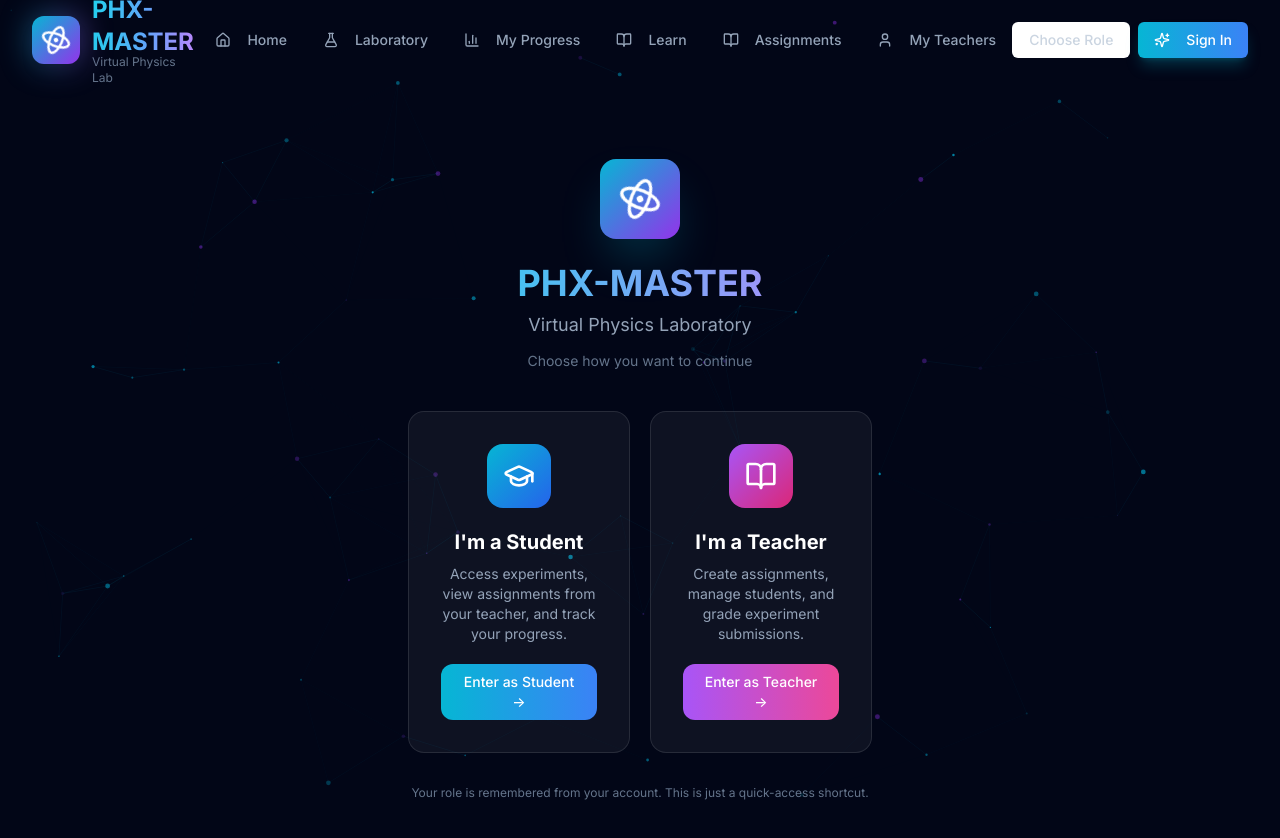
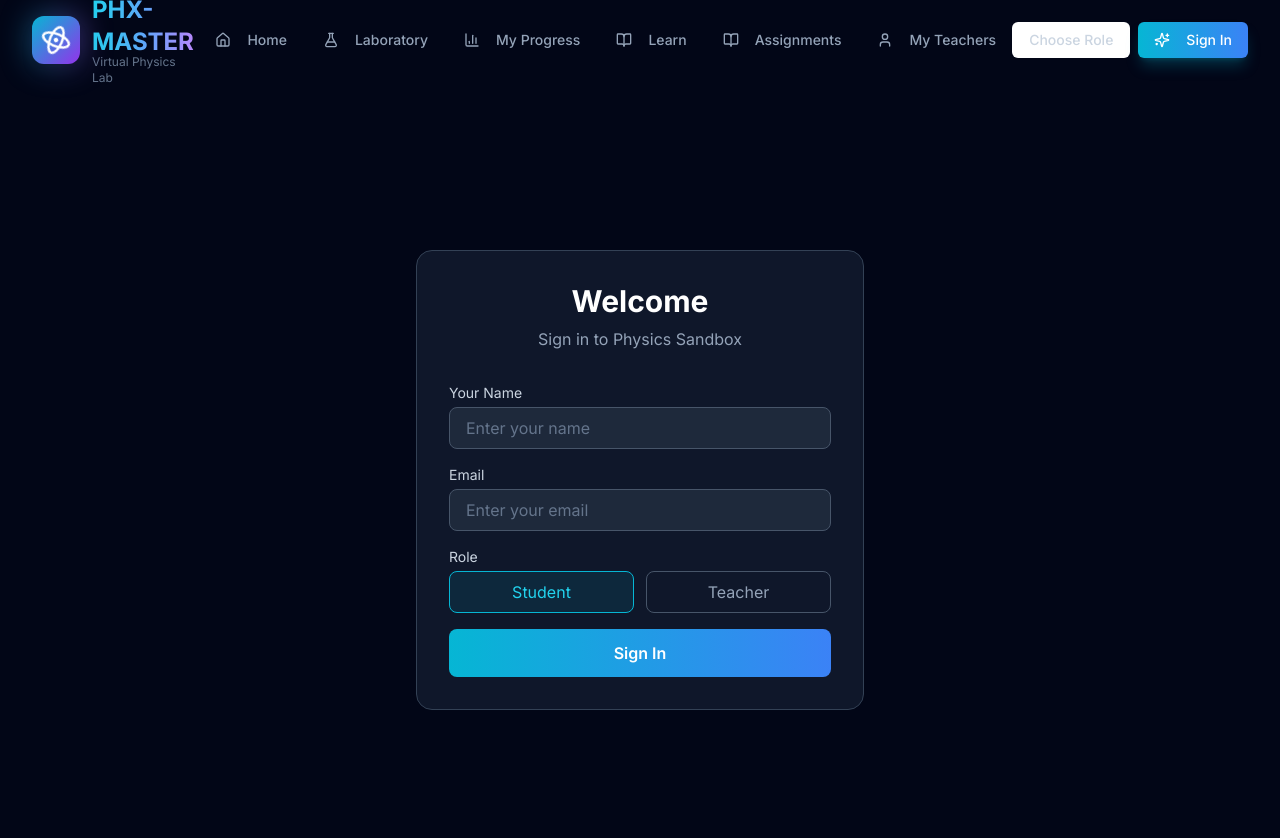
Before and after one commit to dilipkumarmamidi02-star/physics-sandbox, a React (Vite) app: page /#/RoleSelect in a window 1280 px wide. Shown: the top 838 px of the page. Built offline with nearby package versions, Linux system fonts and the light colour scheme.

Commit message:
Add proper sign in page

```diff
--- a/src/components/physics/Navbar.jsx
+++ b/src/components/physics/Navbar.jsx
@@ -237,7 +237,7 @@ export default function Navbar() {
                     </Button>
                   </Link>
                   <Button
-                    onClick={() => (window.location.href = "/ConnectTeacher")}
+                    onClick={() => (window.location.href = "/#/ConnectTeacher")}
                     className="bg-gradient-to-r from-cyan-500 to-blue-500 hover:from-cyan-600 hover:to-blue-600 text-white shadow-lg shadow-cyan-500/25"
                   >
                     <Sparkles className="w-4 h-4 mr-2" />
--- a/src/lib/AuthContext.jsx
+++ b/src/lib/AuthContext.jsx
@@ -1,52 +1,36 @@
-import React, { createContext, useState, useContext, useEffect } from 'react';
+import React, { createContext, useContext, useState, useEffect } from 'react';
 
-const AuthContext = createContext();
-
-// Simple localStorage-based auth (no external service needed)
-const LOCAL_USER_KEY = 'physics_sandbox_user';
+const AuthContext = createContext(null);
 
 export function AuthProvider({ children }) {
   const [user, setUser] = useState(null);
-  const [isLoadingAuth, setIsLoadingAuth] = useState(true);
 
   useEffect(() => {
-    // Load user from localStorage on mount
-    try {
-      const stored = localStorage.getItem(LOCAL_USER_KEY);
-      if (stored) {
-        setUser(JSON.parse(stored));
-      }
-    } catch (e) {
-      // ignore
+    const saved = localStorage.getItem('physics_sandbox_user');
+    if (saved) {
+      try { setUser(JSON.parse(saved)); } catch {}
     }
-    setIsLoadingAuth(false);
   }, []);
 
   const login = (userData) => {
-    const u = { ...userData, id: userData.id || Date.now().toString() };
+    const u = {
+      id: userData.email,
+      email: userData.email,
+      full_name: userData.name || userData.email.split('@')[0],
+      role: userData.role || 'student',
+      ...userData
+    };
+    localStorage.setItem('physics_sandbox_user', JSON.stringify(u));
     setUser(u);
-    localStorage.setItem(LOCAL_USER_KEY, JSON.stringify(u));
   };
 
   const logout = () => {
+    localStorage.removeItem('physics_sandbox_user');
     setUser(null);
-    localStorage.removeItem(LOCAL_USER_KEY);
   };
 
-  const isLoadingPublicSettings = false;
-  const authError = null;
-  const navigateToLogin = () => {};
-
   return (
-    <AuthContext.Provider value={{
-      user,
-      login,
-      logout,
-      isLoadingAuth,
-      isLoadingPublicSettings,
-      authError,
-      navigateToLogin,
-    }}>
+    <AuthContext.Provider value={{ user, login, logout, isAuthenticated: !!user }}>
       {children}
     </AuthContext.Provider>
   );
--- a/src/pages/RoleSelect.jsx
+++ b/src/pages/RoleSelect.jsx
@@ -1,69 +1,75 @@
-import React from 'react';
-import { Link } from 'react-router-dom';
-import { createPageUrl } from '@/utils';
+import React, { useState } from 'react';
+import { useAuth } from '@/lib/AuthContext';
 import { motion } from 'framer-motion';
-import AnimatedBackground from '@/components/physics/AnimatedBackground';
-import { Button } from '@/components/ui/button';
-import { GraduationCap, BookOpen, Atom } from 'lucide-react';
 
 export default function RoleSelect() {
+  const { login } = useAuth();
+  const [name, setName] = useState('');
+  const [email, setEmail] = useState('');
+  const [role, setRole] = useState('student');
+
+  const handleSignIn = () => {
+    if (!email) return alert('Please enter your email');
+    login({ name, email, role });
+    window.location.href = '/#/';
+  };
+
   return (
-    <div className="min-h-screen bg-slate-950 text-white flex flex-col items-center justify-center">
-      <AnimatedBackground />
-      <div className="relative z-10 w-full max-w-lg mx-auto px-6">
-        <motion.div initial={{ opacity: 0, y: 30 }} animate={{ opacity: 1, y: 0 }} className="text-center mb-10">
-          <div className="w-20 h-20 bg-gradient-to-br from-cyan-500 to-purple-600 rounded-2xl flex items-center justify-center mx-auto mb-6 shadow-2xl shadow-cyan-500/30">
-            <Atom className="w-10 h-10 text-white animate-spin-slow" />
+    <div className="min-h-screen bg-slate-950 flex items-center justify-center p-4">
+      <motion.div
+        initial={{ opacity: 0, y: 20 }}
+        animate={{ opacity: 1, y: 0 }}
+        className="bg-slate-900 border border-slate-700 rounded-2xl p-8 w-full max-w-md"
+      >
+        <h1 className="text-3xl font-bold text-white mb-2 text-center">Welcome</h1>
+        <p className="text-slate-400 text-center mb-8">Sign in to Physics Sandbox</p>
+
+        <div className="space-y-4">
+          <div>
+            <label className="text-slate-300 text-sm mb-1 block">Your Name</label>
+            <input
+              type="text"
+              value={name}
+              onChange={e => setName(e.target.value)}
+              placeholder="Enter your name"
+              className="w-full bg-slate-800 border border-slate-600 rounded-lg px-4 py-2 text-white placeholder-slate-500 focus:outline-none focus:border-cyan-500"
+            />
           </div>
-          <h1 className="text-4xl font-bold bg-gradient-to-r from-cyan-400 to-purple-400 bg-clip-text text-transparent mb-2">
-            PHX-MASTER
-          </h1>
-          <p className="text-slate-400 text-lg">Virtual Physics Laboratory</p>
-          <p className="text-slate-500 text-sm mt-3">Choose how you want to continue</p>
-        </motion.div>
-
-        <div className="grid grid-cols-1 sm:grid-cols-2 gap-5">
-          {/* Student */}
-          <motion.div initial={{ opacity: 0, x: -20 }} animate={{ opacity: 1, x: 0 }} transition={{ delay: 0.15 }}>
-            <Link to={createPageUrl('StudentAssignments')}>
-              <div className="group cursor-pointer bg-white/5 border border-white/10 hover:border-cyan-500/50 hover:bg-cyan-500/5 rounded-2xl p-8 text-center transition-all duration-300 hover:-translate-y-1 hover:shadow-xl hover:shadow-cyan-500/10">
-                <div className="w-16 h-16 bg-gradient-to-br from-cyan-500 to-blue-600 rounded-2xl flex items-center justify-center mx-auto mb-5 group-hover:shadow-lg group-hover:shadow-cyan-500/30 transition-shadow">
-                  <GraduationCap className="w-8 h-8 text-white" />
-                </div>
-                <h2 className="text-xl font-bold text-white mb-2">I'm a Student</h2>
-                <p className="text-slate-400 text-sm">Access experiments, view assignments from your teacher, and track your progress.</p>
-                <div className="mt-5">
-                  <span className="inline-block px-4 py-2 bg-gradient-to-r from-cyan-500 to-blue-500 text-white text-sm font-medium rounded-xl">
-                    Enter as Student →
-                  </span>
-                </div>
-              </div>
-            </Link>
-          </motion.div>
-
-          {/* Teacher */}
-          <motion.div initial={{ opacity: 0, x: 20 }} animate={{ opacity: 1, x: 0 }} transition={{ delay: 0.25 }}>
-            <Link to={createPageUrl('TeacherDashboard')}>
-              <div className="group cursor-pointer bg-white/5 border border-white/10 hover:border-purple-500/50 hover:bg-purple-500/5 rounded-2xl p-8 text-center transition-all duration-300 hover:-translate-y-1 hover:shadow-xl hover:shadow-purple-500/10">
-                <div className="w-16 h-16 bg-gradient-to-br from-purple-500 to-pink-600 rounded-2xl flex items-center justify-center mx-auto mb-5 group-hover:shadow-lg group-hover:shadow-purple-500/30 transition-shadow">
-                  <BookOpen className="w-8 h-8 text-white" />
-                </div>
-                <h2 className="text-xl font-bold text-white mb-2">I'm a Teacher</h2>
-                <p className="text-slate-400 text-sm">Create assignments, manage students, and grade experiment submissions.</p>
-                <div className="mt-5">
-                  <span className="inline-block px-4 py-2 bg-gradient-to-r from-purple-500 to-pink-500 text-white text-sm font-medium rounded-xl">
-                    Enter as Teacher →
-                  </span>
-                </div>
-              </div>
-            </Link>
-          </motion.div>
+          <div>
+            <label className="text-slate-300 text-sm mb-1 block">Email</label>
+            <input
+              type="email"
+              value={email}
+              onChange={e => setEmail(e.target.value)}
+              placeholder="Enter your email"
+              className="w-full bg-slate-800 border border-slate-600 rounded-lg px-4 py-2 text-white placeholder-slate-500 focus:outline-none focus:border-cyan-500"
+            />
+          </div>
+          <div>
+            <label className="text-slate-300 text-sm mb-1 block">Role</label>
+            <div className="flex gap-3">
+              <button
+                onClick={() => setRole('student')}
+                className={`flex-1 py-2 rounded-lg border transition-all ${role === 'student' ? 'border-cyan-500 bg-cyan-500/10 text-cyan-400' : 'border-slate-600 text-slate-400'}`}
+              >
+                Student
+              </button>
+              <button
+                onClick={() => setRole('teacher')}
+                className={`flex-1 py-2 rounded-lg border transition-all ${role === 'teacher' ? 'border-purple-500 bg-purple-500/10 text-purple-400' : 'border-slate-600 text-slate-400'}`}
+              >
+                Teacher
+              </button>
+            </div>
+          </div>
+          <button
+            onClick={handleSignIn}
+            className="w-full py-3 bg-gradient-to-r from-cyan-500 to-blue-500 text-white font-semibold rounded-lg hover:opacity-90 transition-opacity mt-2"
+          >
+            Sign In
+          </button>
         </div>
-
-        <motion.p initial={{ opacity: 0 }} animate={{ opacity: 1 }} transition={{ delay: 0.5 }} className="text-center text-slate-500 text-xs mt-8">
-          Your role is remembered from your account. This is just a quick-access shortcut.
-        </motion.p>
-      </div>
+      </motion.div>
     </div>
   );
 }
```
